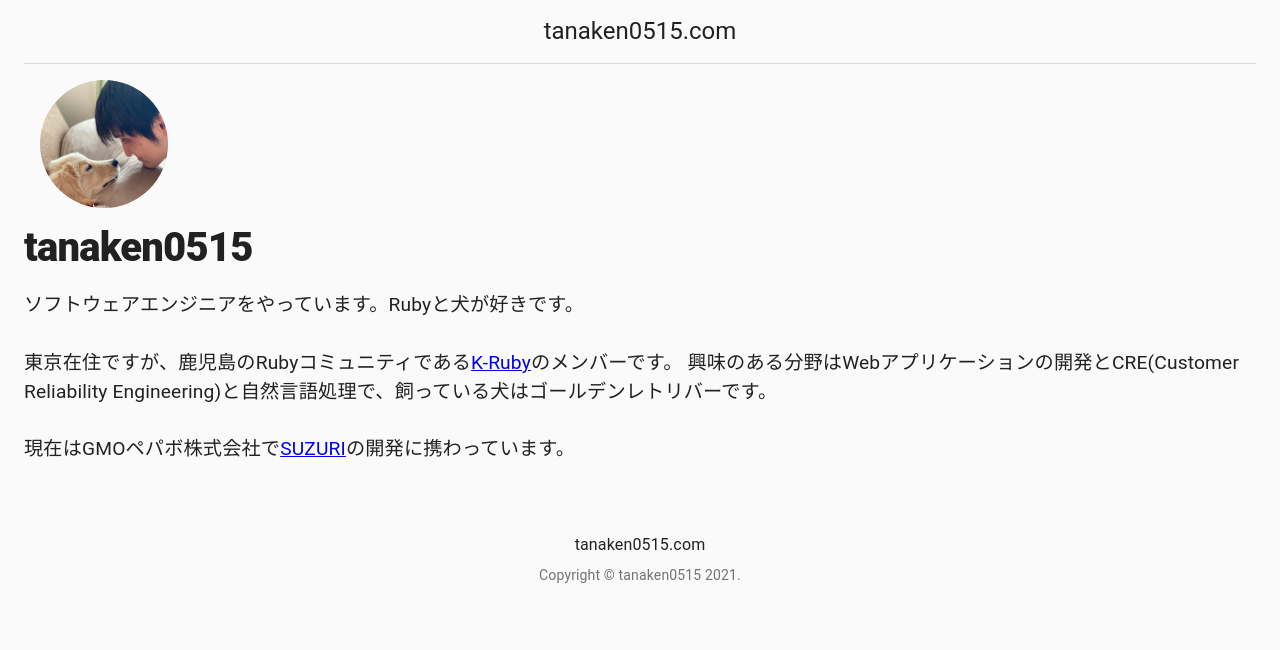
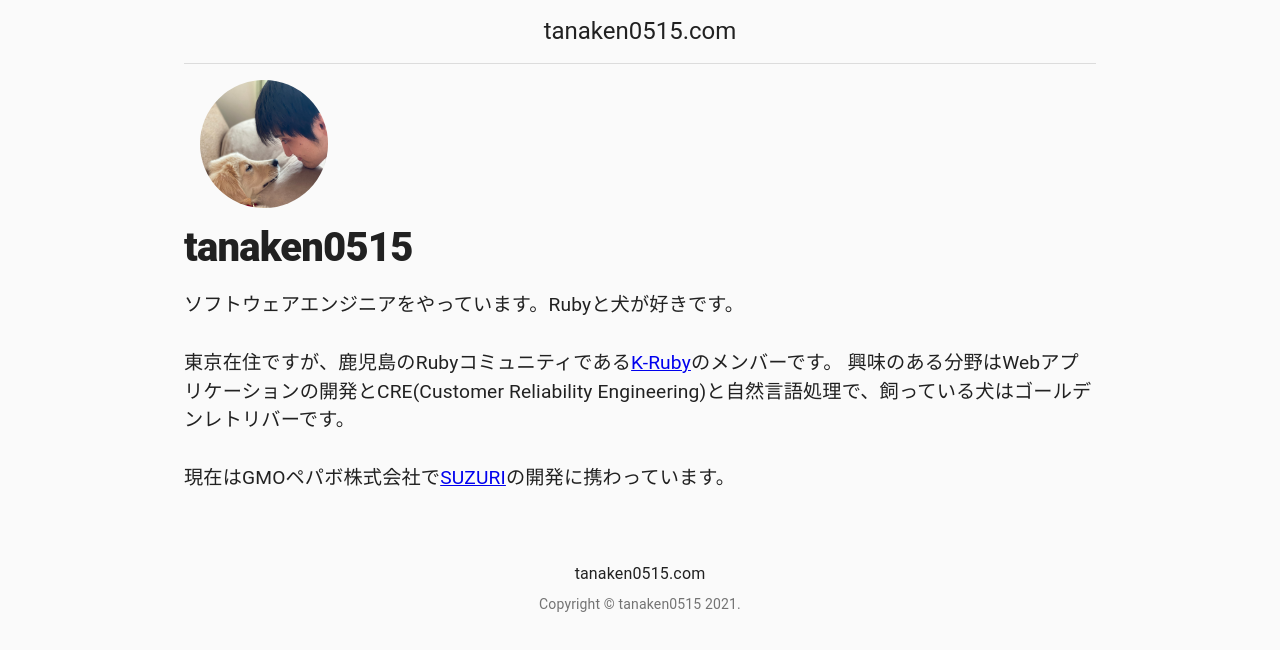
Before and after one commit to tanaken0515/tanaken0515.com, a Next.js app: page / in a window 1280 px wide. Shown: the top 650 px of the page. Built offline with nearby package versions, Linux system fonts and the light colour scheme.

Commit message:
Fix container width

```diff
--- a/components/footer.js
+++ b/components/footer.js
@@ -31,7 +31,7 @@ export default function Footer(props) {
 
   return (
     <footer className={classes.footer}>
-      <Container maxWidth="lg">
+      <Container maxWidth='md'>
         <Typography variant="subtitle1" align="center" gutterBottom>
           <Link color="inherit" href='/'>
             {title}
--- a/components/layout.js
+++ b/components/layout.js
@@ -9,7 +9,7 @@ export const siteTitle = 'tanaken0515.com'
 
 export default function Layout({ children }) {
   return (
-    <Container maxWidth='lg'>
+    <Container maxWidth='md'>
       <Head>
         <link rel="icon" href="/favicon.ico" />
         <meta
```
